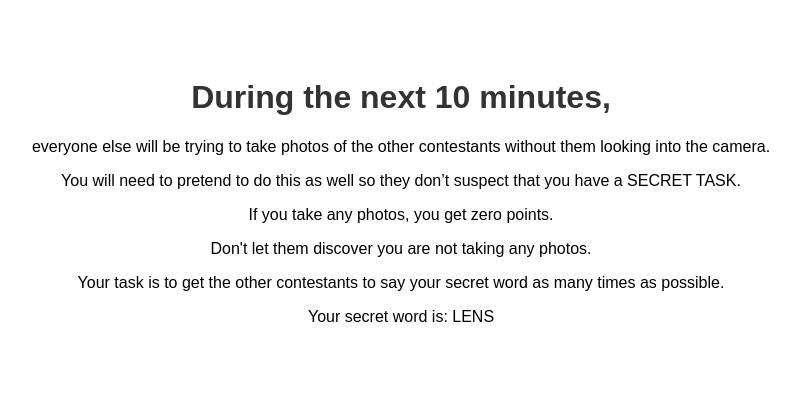
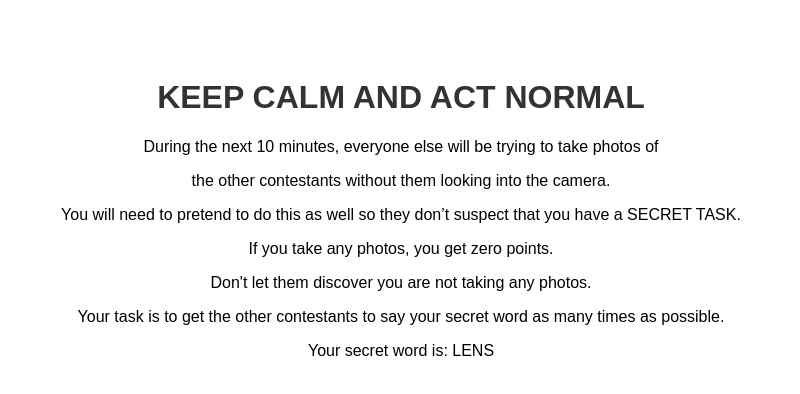
Before and after one commit to MomoTheDragon7/LENS, a plain HTML site: page index.html in a window 1280 px wide. Shown: the whole page, without its empty margins (239-1039 px from the left). Drawn offline with Linux system fonts and the light colour scheme.

Commit message:
Update index.html

```diff
--- a/index.html
+++ b/index.html
@@ -16,8 +16,9 @@
     </style>
 </head>
 <body>
-    <h1>During the next 10 minutes,</h1>
-    <p>everyone else will be trying to take photos of the other contestants without them looking into the camera.</p>
+    <h1>KEEP CALM AND ACT NORMAL</h1>
+    <p>During the next 10 minutes, everyone else will be trying to take photos of<p>
+    <p>the other contestants without them looking into the camera.</p>
     <p>You will need to pretend to do this as well so they don’t suspect that you have a SECRET TASK.</p>
     <p>If you take any photos, you get zero points.</p>
     <p>Don't let them discover you are not taking any photos.</p>
```
